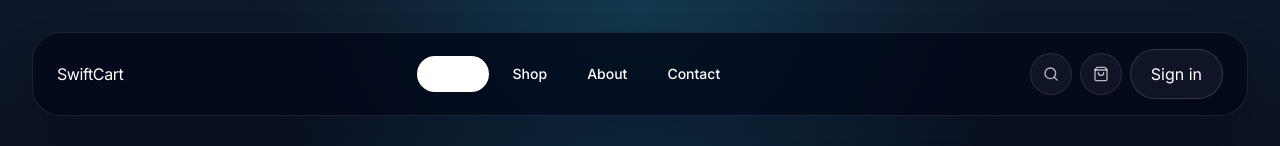
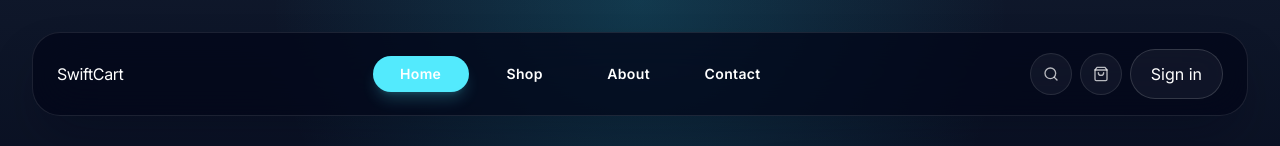
Before and after one commit to farjad-khalil/E-Commerce-Site, a React (Vite) app: page / in a window 1280 px wide. Shown: the top 146 px of the page. Built offline with nearby package versions, Linux system fonts and the light colour scheme.

Commit message:
enhanced UI

```diff
--- a/src/components/Default.jsx
+++ b/src/components/Default.jsx
@@ -37,8 +37,9 @@ function Default() {
                         <NavLink
                            key={link.label}
                            to={link.to}
+                              end={link.to === '/'}
                            className={({ isActive }) =>
-                              `rounded-full px-4 py-2 text-sm font-medium transition ${isActive ? 'bg-white text-slate-950' : 'text-white/70 hover:bg-white/5 hover:text-white'}`
+                                 `inline-flex min-w-24 items-center justify-center rounded-full px-5 py-2 text-sm font-semibold tracking-wide transition ${isActive ? 'bg-cyan-300 text-slate-950 shadow-lg shadow-cyan-300/20' : 'text-white/70 hover:bg-white/5 hover:text-white'}`
                            }
                         >
                            {link.label}
```
